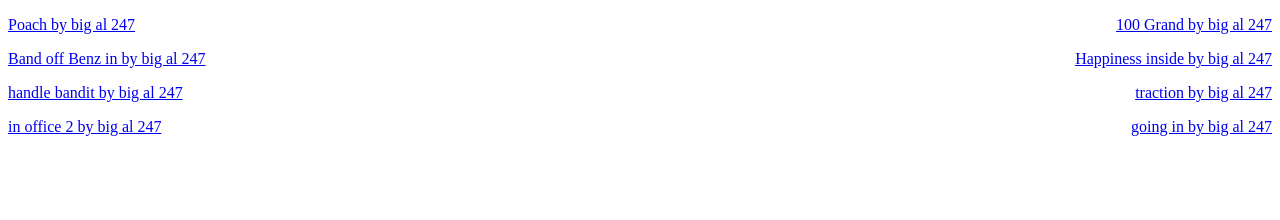
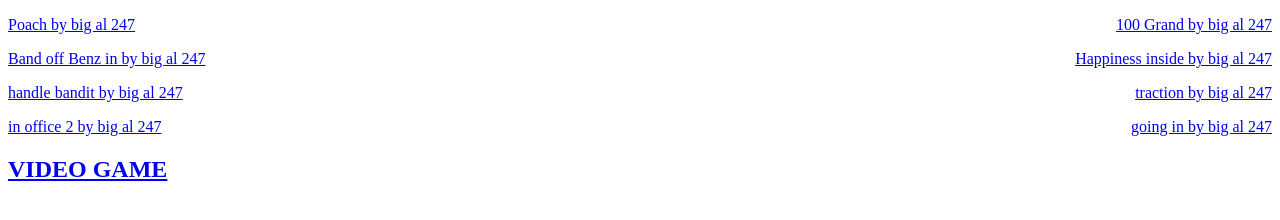
Before and after one commit to alexanderblesener913-alt/index, a plain HTML site: page index.html in a window 1280 px wide. Drawn offline with Linux system fonts and the light colour scheme.

Commit message:
Update index.html

```diff
--- a/index.html
+++ b/index.html
@@ -41,5 +41,6 @@
     <div class="l">
       <a href="https://soundcloud.com/alexander-blesener/in-office-2?si=de9a3037cfd14babba1b86787486a498&utm_source=clipboard&utm_medium=text&utm_campaign=social_sharing">in office 2 by big al 247</a>
     </div><p></p>
+    <h2><a href="https://gd.games/zrfg-we23g-2345/capable-dinosaurs">VIDEO GAME</a></h2>
   </body>
 </html>
```
